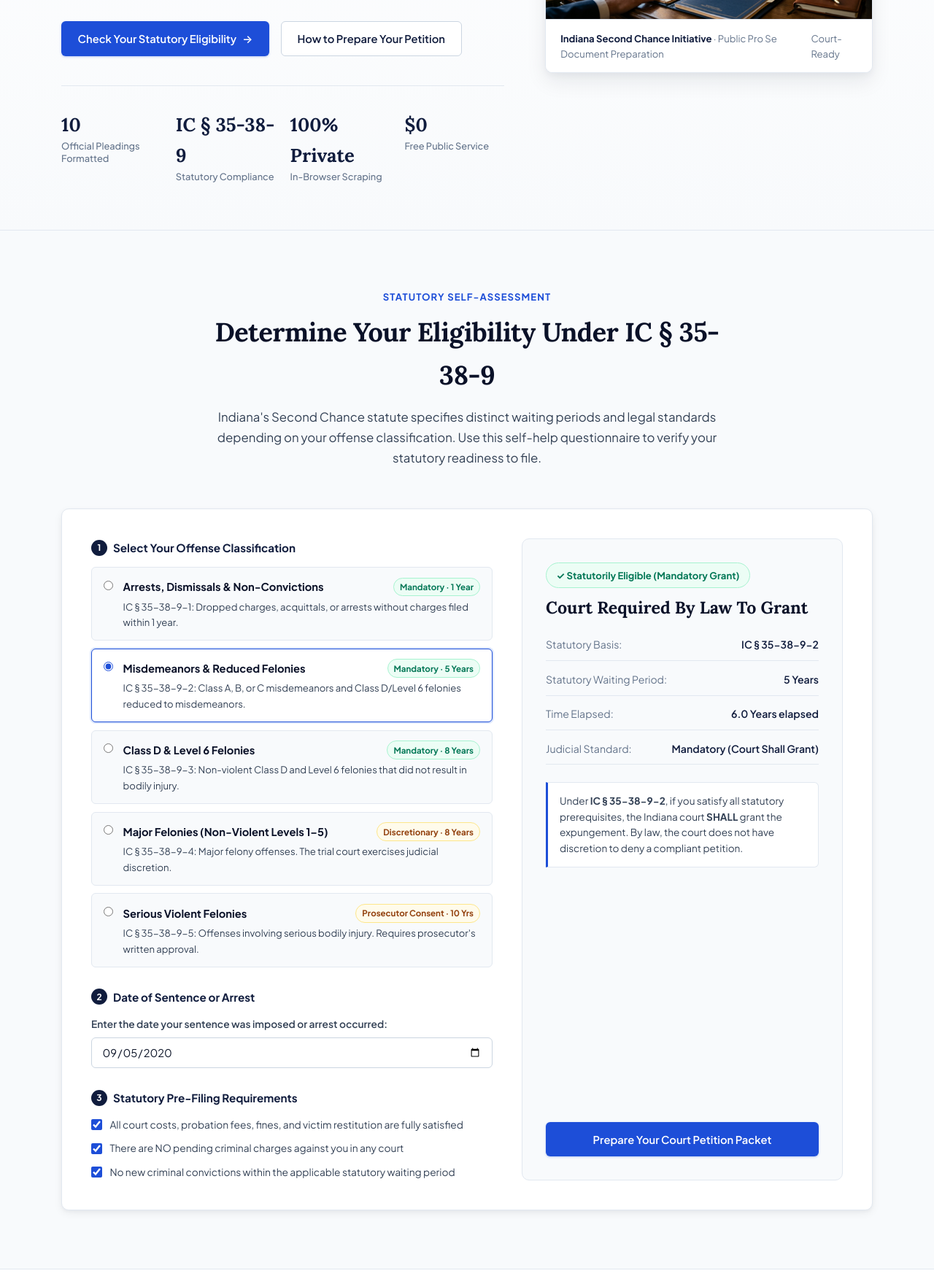
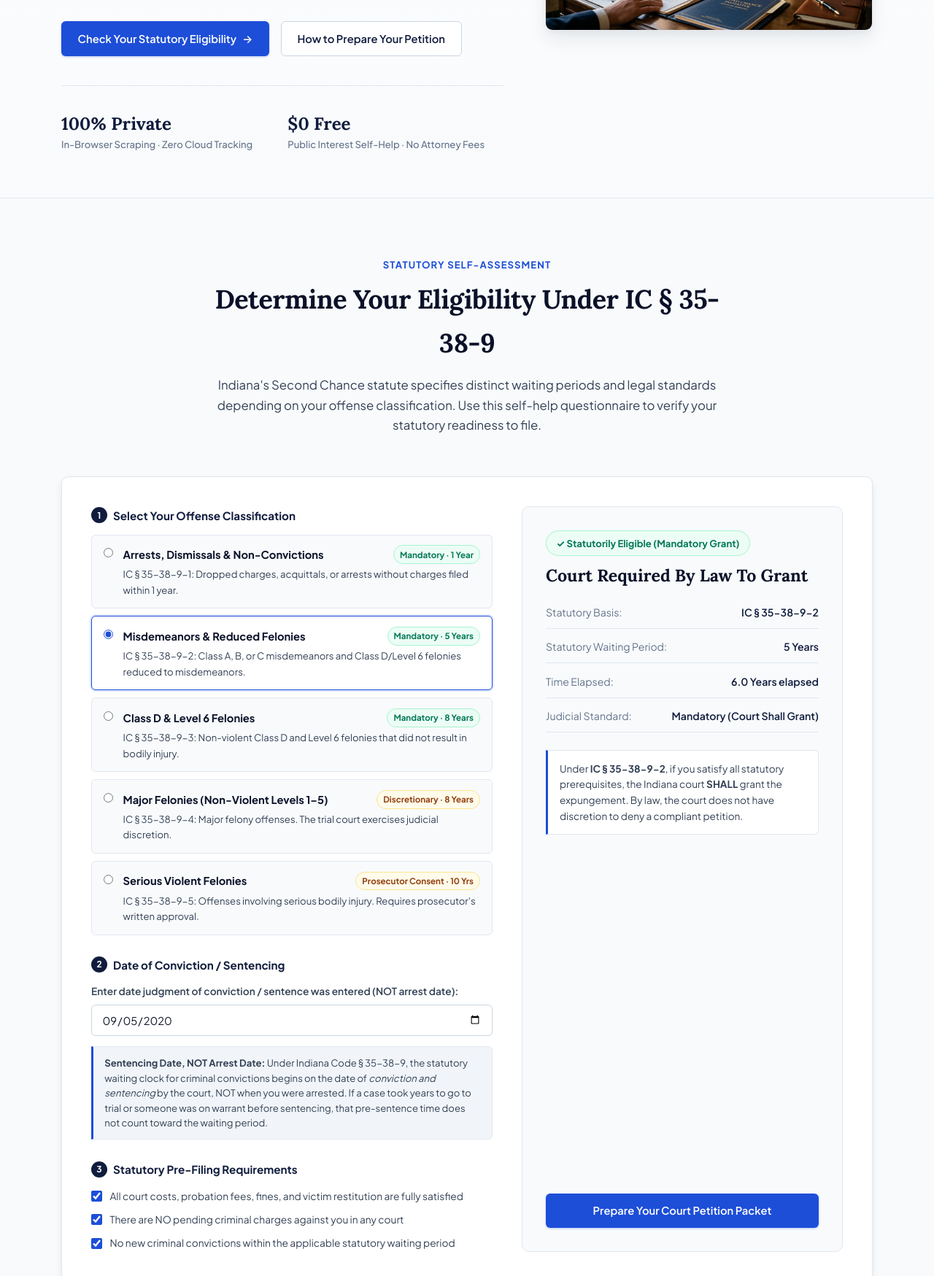
Before and after one commit to CambrianMinds/indiana-expungement-assistant, a browser extension: page docs/index.html in a window 1280 px wide. Shown: the part 586-2335 px from the top of the page at 73% size. Drawn offline with Linux system fonts and the light colour scheme.

Commit message:
Clarify sentencing vs arrest date in calculator, remove photo caption and redundant stats

```diff
--- a/docs/app.js
+++ b/docs/app.js
@@ -69,6 +69,13 @@ function initEligibilityCalculator() {
   const checkFines = document.getElementById('calcCheckFines');
   const checkPending = document.getElementById('calcCheckPending');
   const checkConvictions = document.getElementById('calcCheckConvictions');
+  const checkSentence = document.getElementById('calcCheckSentence');
+  const checkSentenceRow = document.getElementById('checkSentenceRow');
+  const checkSentenceText = document.getElementById('checkSentenceText');
+
+  const dateStepLabel = document.getElementById('dateStepLabel');
+  const calcDateLabel = document.getElementById('calcDateLabel');
+  const calcDateHint = document.getElementById('calcDateHint');
 
   // Set default date to 6 years ago for immediate illustration
   if (dateInput && !dateInput.value) {
@@ -93,10 +100,45 @@ function initEligibilityCalculator() {
       }
     });
 
+    // Update Date prompt & explanation based on conviction vs arrest
+    if (tierKey === 'tier1') {
+      if (dateStepLabel) dateStepLabel.textContent = 'Date of Dismissal or Arrest';
+      if (calcDateLabel) calcDateLabel.textContent = 'Enter date charges were dismissed (or arrest date if no charges filed):';
+      if (calcDateHint) {
+        calcDateHint.innerHTML = '<strong>Arrest / Dismissal Date:</strong> For non-convictions (dismissals, dropped charges, or acquittals), the 1-year statutory waiting clock runs from the date charges were dismissed or the date of arrest if no charges were filed (whichever is later).';
+      }
+      if (checkSentenceRow) checkSentenceRow.style.display = 'none';
+    } else {
+      if (dateStepLabel) dateStepLabel.textContent = 'Date of Conviction / Sentencing';
+      if (calcDateLabel) calcDateLabel.textContent = 'Enter date judgment of conviction / sentence was entered (NOT arrest date):';
+
+      const isFelony = tierKey === 'tier3' || tierKey === 'tier4' || tierKey === 'tier5';
+      if (calcDateHint) {
+        if (isFelony) {
+          calcDateHint.innerHTML = '<strong>Sentencing Date, NOT Arrest Date:</strong> Under Indiana Code § 35-38-9, the statutory waiting clock for felony convictions begins on the date of <em>conviction and sentencing</em> by the court, NOT when you were arrested. If a case was pending or someone was on warrant for years before sentencing, that pre-sentence time does not count. In addition, at least 3 years must have passed since you fully completed your sentence (probation, parole, or DOC release).';
+        } else {
+          calcDateHint.innerHTML = '<strong>Sentencing Date, NOT Arrest Date:</strong> Under Indiana Code § 35-38-9, the statutory waiting clock for criminal convictions begins on the date of <em>conviction and sentencing</em> by the court, NOT when you were arrested. If a case took years to go to trial or someone was on warrant before sentencing, that pre-sentence time does not count toward the waiting period.';
+        }
+      }
+
+      if (checkSentenceRow) {
+        if (isFelony) {
+          checkSentenceRow.style.display = 'flex';
+          const sentYears = tierKey === 'tier5' ? 5 : 3;
+          if (checkSentenceText) {
+            checkSentenceText.textContent = `At least ${sentYears} years have passed since completing all terms of sentence (probation, parole, or DOC discharge)`;
+          }
+        } else {
+          checkSentenceRow.style.display = 'none';
+        }
+      }
+    }
+
     const dateVal = dateInput.value;
     const finesPaid = checkFines ? checkFines.checked : true;
     const noPending = checkPending ? checkPending.checked : true;
     const noNewConvictions = checkConvictions ? checkConvictions.checked : true;
+    const sentenceComplete = (checkSentenceRow && checkSentenceRow.style.display !== 'none' && checkSentence) ? checkSentence.checked : true;
 
     let yearsElapsed = 0;
     let daysRemaining = 0;
@@ -133,8 +175,9 @@ function initEligibilityCalculator() {
       statusBadge.className = 'status-badge status-badge-warning';
       statusBadge.innerHTML = '⏳ Waiting Period In Progress';
       headline.textContent = `Eligible in Approximately ${daysRemaining} Days`;
-      explanation.innerHTML = `Under <b>${tier.statute}</b>, you must wait at least <b>${tier.waitingYears} years</b>. Based on the date provided, you have completed <b>${yearsElapsed.toFixed(1)}</b> of the required <b>${tier.waitingYears}</b> years. (Note: The County Prosecutor may give written consent to file early under IC § 35-38-9-9(b)).`;
-    } else if (!finesPaid || !noPending || !noNewConvictions) {
+      const dateTypeStr = tierKey === 'tier1' ? 'dismissal or arrest' : 'sentencing / conviction';
+      explanation.innerHTML = `Under <b>${tier.statute}</b>, you must wait at least <b>${tier.waitingYears} years</b> from the date of ${dateTypeStr}. Based on the date provided, you have completed <b>${yearsElapsed.toFixed(1)}</b> of the required <b>${tier.waitingYears}</b> years. (Note: The County Prosecutor may give written consent to file early under IC § 35-38-9-9(b)).`;
+    } else if (!finesPaid || !noPending || !noNewConvictions || !sentenceComplete) {
       statusBadge.className = 'status-badge status-badge-danger';
       statusBadge.innerHTML = '⚠️ Statutory Prerequisite Required';
       headline.textContent = 'Pre-Filing Requirements Incomplete';
@@ -142,7 +185,8 @@ function initEligibilityCalculator() {
       if (!finesPaid) missing.push('All court costs, fines, and restitution must be paid in full');
       if (!noPending) missing.push('No pending criminal charges in any jurisdiction');
       if (!noNewConvictions) missing.push(`No criminal convictions within the ${tier.waitingYears}-year statutory waiting window`);
-      explanation.innerHTML = `Although the waiting period has elapsed, Indiana law requires that all statutory conditions be met prior to filing:<br>• ${missing.join('<br>• ')}`;
+      if (!sentenceComplete) missing.push('Required statutory time must have elapsed since completing all probation, parole, or DOC sentence terms');
+      explanation.innerHTML = `Although the waiting period has elapsed from your ${tierKey === 'tier1' ? 'arrest/dismissal' : 'sentencing'}, Indiana law requires that all statutory conditions be satisfied prior to filing:<br>• ${missing.join('<br>• ')}`;
     } else {
       // Fully Eligible
       if (tier.grantType.includes('Mandatory')) {
@@ -169,6 +213,7 @@ function initEligibilityCalculator() {
   if (checkFines) checkFines.addEventListener('change', update);
   if (checkPending) checkPending.addEventListener('change', update);
   if (checkConvictions) checkConvictions.addEventListener('change', update);
+  if (checkSentence) checkSentence.addEventListener('change', update);
 
   update();
 }
--- a/docs/index.html
+++ b/docs/index.html
@@ -105,20 +105,12 @@
 
         <div class="hero-trust-bar">
           <div class="trust-item">
-            <span class="trust-num">10</span>
-            <span class="trust-label">Official Pleadings Formatted</span>
+            <span class="trust-num">100% Private</span>
+            <span class="trust-label">In-Browser Scraping · Zero Cloud Tracking</span>
           </div>
           <div class="trust-item">
-            <span class="trust-num">IC § 35-38-9</span>
-            <span class="trust-label">Statutory Compliance</span>
-          </div>
-          <div class="trust-item">
-            <span class="trust-num">100% Private</span>
-            <span class="trust-label">In-Browser Scraping</span>
-          </div>
-          <div class="trust-item">
-            <span class="trust-num">$0</span>
-            <span class="trust-label">Free Public Service</span>
+            <span class="trust-num">$0 Free</span>
+            <span class="trust-label">Public Interest Self-Help · No Attorney Fees</span>
           </div>
         </div>
       </div>
@@ -126,10 +118,6 @@
       <div class="hero-visual-col">
         <div class="hero-visual-frame">
           <img src="assets/hero.jpg" alt="Indiana Courthouse and Legal Aid Desk" class="hero-photo">
-          <div class="hero-photo-caption">
-            <div><strong>Indiana Second Chance Initiative</strong> · Public Pro Se Document Preparation</div>
-            <div><span>Court-Ready</span></div>
-          </div>
         </div>
       </div>
     </div>
@@ -214,11 +202,14 @@
           <div>
             <div class="step-header">
               <span class="step-num">2</span>
-              <span>Date of Sentence or Arrest</span>
+              <span id="dateStepLabel">Date of Conviction / Sentencing</span>
             </div>
             <div class="form-group">
-              <label for="calcDate" class="form-label">Enter the date your sentence was imposed or arrest occurred:</label>
+              <label for="calcDate" id="calcDateLabel" class="form-label">Enter date of conviction / sentencing (NOT date of arrest):</label>
               <input type="date" id="calcDate" class="form-input-date">
+              <div class="form-hint" id="calcDateHint">
+                <strong>Why Sentencing Date, NOT Arrest Date?</strong> Under Indiana Code § 35-38-9, the statutory waiting clock for criminal convictions begins on the date of <em>conviction and sentencing</em> by the court, NOT when you were arrested. If a case was pending or someone was on warrant for years before sentencing, that pre-sentence time does not count toward the waiting period.
+              </div>
             </div>
           </div>
 
@@ -239,6 +230,10 @@
               <label class="check-item">
                 <input type="checkbox" id="calcCheckConvictions" checked>
                 <span>No new criminal convictions within the applicable statutory waiting period</span>
+              </label>
+              <label class="check-item" id="checkSentenceRow" style="display: none;">
+                <input type="checkbox" id="calcCheckSentence" checked>
+                <span id="checkSentenceText">At least 3 years have passed since completing all terms of sentence (probation, parole, or DOC discharge)</span>
               </label>
             </div>
           </div>
--- a/docs/style.css
+++ b/docs/style.css
@@ -318,9 +318,8 @@ body {
 
 /* Trust Badges Banner */
 .hero-trust-bar {
-  display: grid;
-  grid-template-columns: repeat(4, 1fr);
-  gap: 1.25rem;
+  display: flex;
+  gap: 3rem;
   padding-top: 2rem;
   border-top: 1px solid var(--border-subtle);
 }
@@ -332,13 +331,13 @@ body {
 
 .trust-num {
   font-family: var(--font-serif);
-  font-size: 1.6rem;
+  font-size: 1.5rem;
   font-weight: 700;
   color: var(--color-navy-900);
 }
 
 .trust-label {
-  font-size: 0.8rem;
+  font-size: 0.82rem;
   color: var(--text-muted);
   font-weight: 500;
   line-height: 1.35;
@@ -361,19 +360,18 @@ body {
   object-fit: cover;
 }
 
-.hero-photo-caption {
-  padding: 0.9rem 1.25rem;
-  background-color: #ffffff;
+.form-hint {
+  background-color: #f1f5f9;
+  border-left: 3px solid var(--color-blue-700);
+  padding: 0.75rem 0.95rem;
+  font-size: 0.82rem;
+  color: var(--text-secondary);
+  border-radius: 0 var(--radius-sm) var(--radius-sm) 0;
+  line-height: 1.55;
+  margin-top: 0.5rem;
   border-top: 1px solid var(--border-subtle);
-  display: flex;
-  align-items: center;
-  justify-content: space-between;
-  font-size: 0.82rem;
-  color: var(--text-muted);
-}
-
-.hero-photo-caption strong {
-  color: var(--color-navy-900);
+  border-right: 1px solid var(--border-subtle);
+  border-bottom: 1px solid var(--border-subtle);
 }
 
 /* ==========================================================================
```
